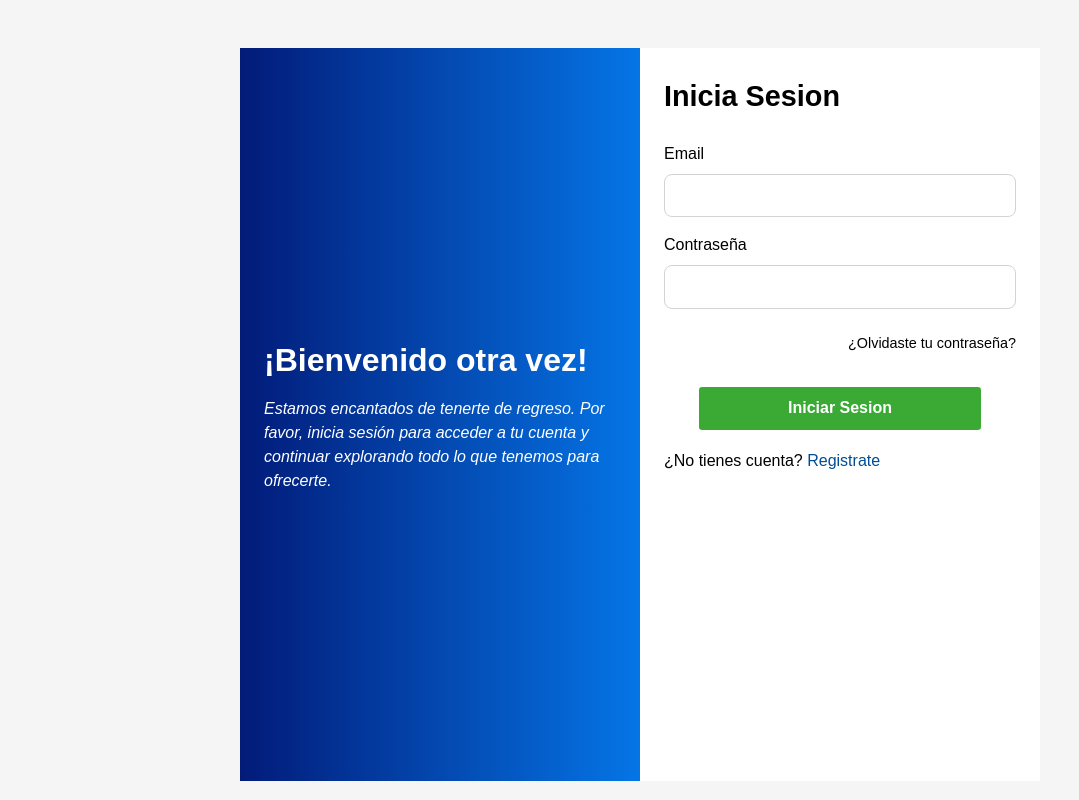
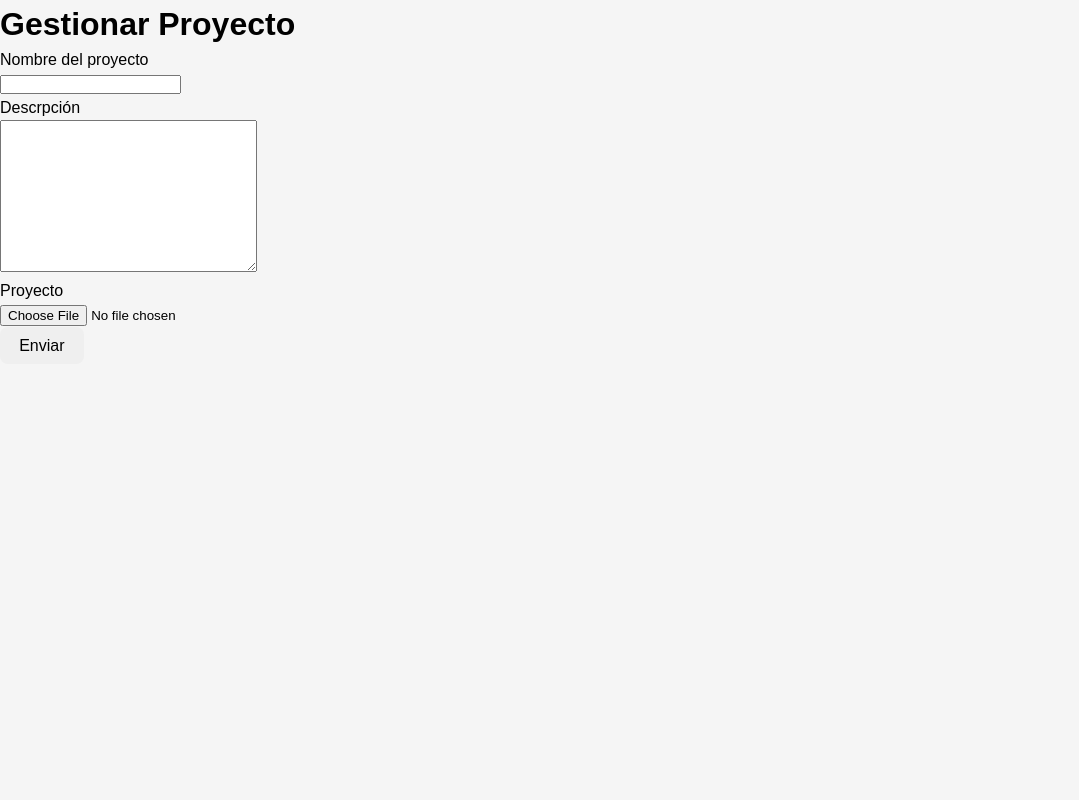
Before and after one commit to leididelapuente13/PlataformaProyectosAula, a React (Vite) app in the folder client/: page /form-project in a window 1280 px wide. Before the commit this address led to /. Shown: the whole page, without its empty margins (0-1079 px from the left). Built offline with nearby package versions, Linux system fonts and the light colour scheme.

Commit message:
feat(projectmanagementform.jsx): create files for page form to add or edit project

```diff
--- a/client/src/App.jsx
+++ b/client/src/App.jsx
@@ -8,6 +8,7 @@ import { QueryClient, QueryClientProvider } from 'react-query';
 import { ProtectedRoute } from './routes/ProtectedRoute';
 import { UserManagement } from './pages/admin/Users/UserManagement';
 import { WarningContextProvider } from './context/WarningContext';
+import { ProjectManagementForm } from './pages/student/Project/projectmanagementform/ProjectManagementForm';
 
 const queryClient = new QueryClient();
 
@@ -21,14 +22,14 @@ function App() {
 						<Route path='/register' element={<Register />} />
 						<Route path='indexStudent' element={<h1>Student</h1>} />
 						<Route element={<ProtectedRoute role='1' />}>
-							<Route path='/indexAdmin' element={<h1>Admin</h1>} />
+							{/* <Route path='/user-management' element={<UserManagement />} /> */}
 							<Route path='/reports' element={<h1>Admin</h1>} />
 							<Route path='/announcements' element={<h1>Admin</h1>} />
 						</Route>
 						<Route element={<ProtectedRoute role='2' />}>
 							<Route path='/indexStudent' element={<h1>Index Student</h1>} />
 							<Route path='/profile' element={<h1>Profile</h1>} />
-							<Route path='/form-project' element={<h1>Profile</h1>} />
+							{/* <Route path='/form-project' element={<ProjectManagement/>} /> */}
 						</Route>
 						<Route element={<ProtectedRoute role='3' />}>
 							<Route path='/indexProfessor' element={<h1>Professor</h1>} />
@@ -38,6 +39,7 @@ function App() {
 						<Route path='/project-details' element={<h1>Profile</h1>} />
 						<Route path='*' element={<h1>404</h1>} />
 						<Route path='/user-management' element={<UserManagement />} />
+						<Route path='/form-project' element={<ProjectManagementForm />} />
 					</Routes>
 				</BrowserRouter>
 			</WarningContextProvider>
--- a/client/src/index.css
+++ b/client/src/index.css
@@ -29,3 +29,7 @@ a, Link{
 	text-decoration: none;
 	color: inherit;
 }
+
+label{
+	display: block;
+}
--- /dev/null
+++ b/client/src/pages/student/Project/projectmanagementform/ProjectManagementForm.jsx
@@ -0,0 +1,70 @@
+// Styles
+import styles from './ProjectManagementForm.module.scss';
+// Dependencies
+import { useForm } from 'react-hook-form';
+import { useMutation } from 'react-query';
+// Request
+// Components
+import BarLoader from 'react-spinners/BarLoader';
+import { ValidationError } from '../../../../components/utils/validation/ValidationError';
+
+export const ProjectManagementForm = () => {
+	const {
+		register,
+		handleSubmit,
+		formState: { errors },
+		reset,
+	} = useForm();
+
+	return (
+		<form>
+			<h1>Gestionar Proyecto</h1>
+			<div>
+				<label htmlFor='name'>Nombre del proyecto</label>
+				<input
+					type='text'
+					id='name'
+					{...register('name', {
+						required: {
+							value: true,
+							message: 'Este campo es requerido',
+						},
+					})}
+				/>
+				{errors.name && <ValidationError message={errors.message.name} />}
+			</div>
+			<div>
+				<label htmlFor='description'>Descrpción</label>
+				<textarea
+					id='description'
+					cols='30'
+					rows='10'
+					{...register('description', {
+						required: {
+							value: true,
+							message: 'La descrpción es requerida',
+						},
+					})}
+				></textarea>
+				{errors.description && (
+					<ValidationError message={errors.description.message} />
+				)}
+			</div>
+			<div>
+				<label htmlFor='project'>Proyecto</label>
+				<input
+					type='file'
+					id='project'
+					{...register('file', {
+						required: {
+							value: true,
+							message: 'Por favor subir el archivo del proyecto',
+						},
+					})}
+				/>
+				{errors.file && <ValidationError message={errors.file.message}/>}
+			</div>
+			<button type='submit'>Enviar</button>
+		</form>
+	);
+};
```
Also changed, not shown: client/src/pages/student/Project/projectmanagementform/ProjectManagementForm.module.scss (added).
